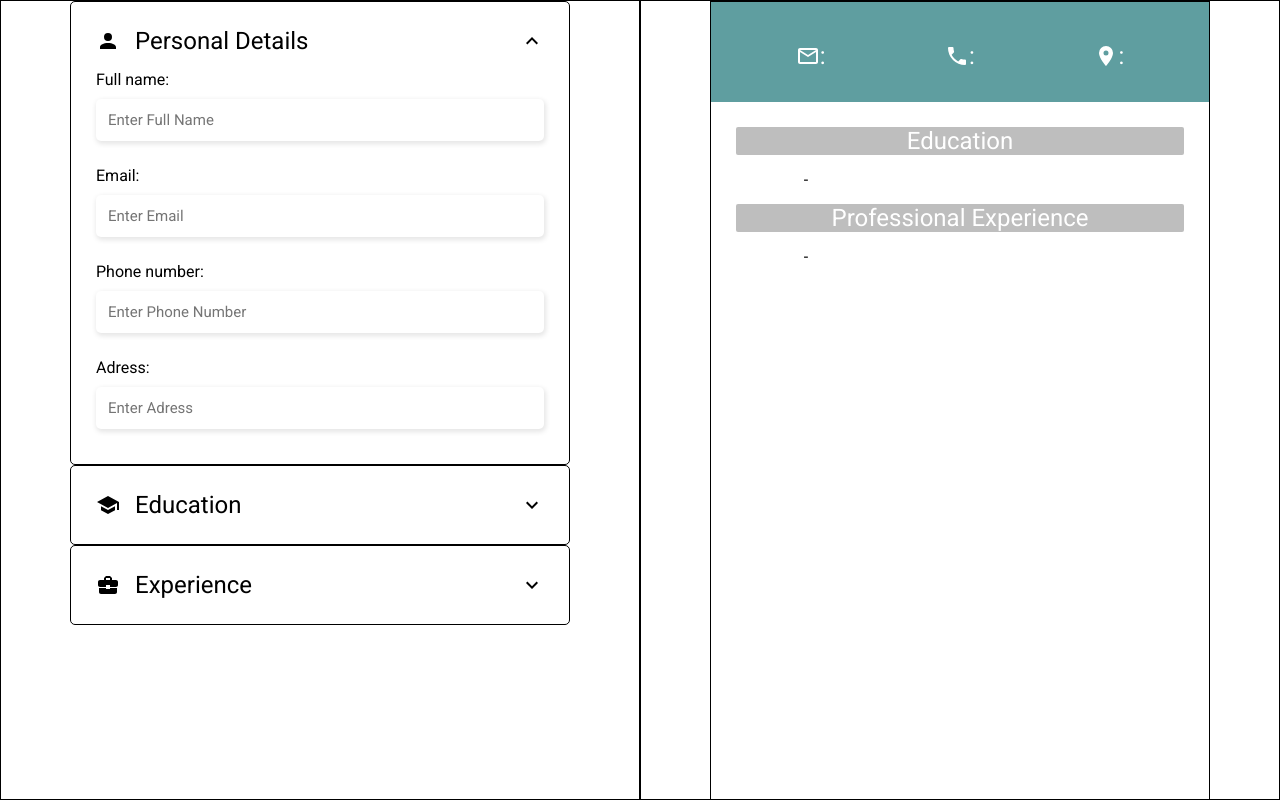
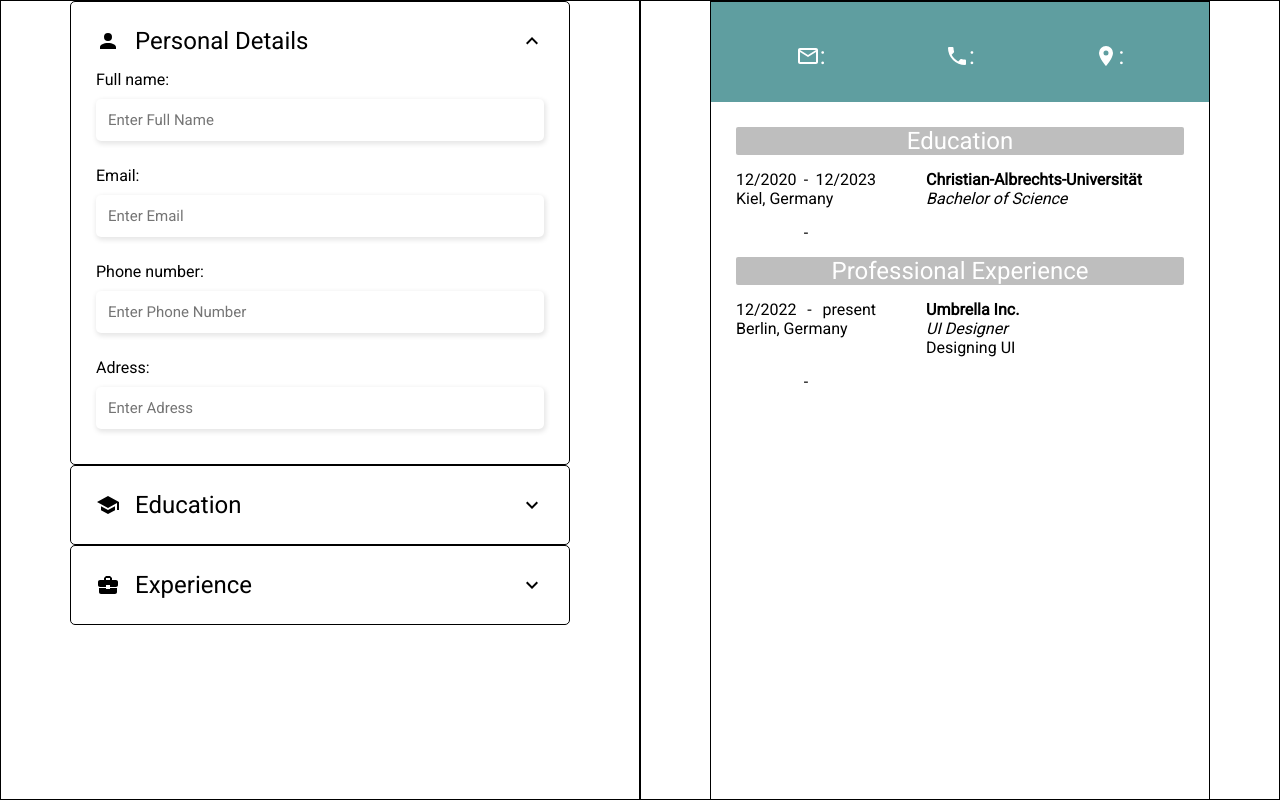
Before and after one commit to DayanWalter/TOP-cv-application, a React (Vite) app: page / in a window 1280 px wide. Shown: the top 800 px of the page. Built offline with nearby package versions, Linux system fonts and the light colour scheme.

Commit message:
educationArray and experienceArray are working

```diff
--- a/src/components/App.jsx
+++ b/src/components/App.jsx
@@ -4,7 +4,7 @@ import Education from './Education';
 import Experience from './Experience';
 import CV from './CV';
 
-let nextId = 1;
+let nextEduId = 1;
 const exampleEdu = [
   {
     id: 0,
@@ -13,6 +13,19 @@ const exampleEdu = [
     startDate: '12/2020',
     endDate: '12/2023',
     location: 'Kiel, Germany',
+  },
+];
+
+let nextExpId = 1;
+const exampleExp = [
+  {
+    id: 0,
+    company: 'Umbrella Inc.',
+    position: 'UI Designer',
+    startDate: '12/2022',
+    endDate: 'present',
+    location: 'Berlin, Germany',
+    description: 'Designing UI',
   },
 ];
 
@@ -111,19 +124,48 @@ export default function App() {
   const [activeIndex, setActiveIndex] = useState(0);
 
   // Education Array
-
   const [educationArray, setEducationArray] = useState(exampleEdu);
 
   function handleAddEducation() {
     setEducationArray([
       ...educationArray,
       {
-        id: nextId++,
+        id: nextEduId++,
         ...education,
       },
     ]);
+    const newEducation = {
+      school: '',
+      degree: '',
+      startDate: '',
+      endDate: '',
+      location: '',
+    };
+    setEducation(newEducation);
   }
 
+  // Experience Array
+
+  const [experienceArray, setExperienceArray] = useState(exampleExp);
+
+  function handleAddExperience() {
+    setExperienceArray([
+      ...experienceArray,
+      {
+        id: nextExpId++,
+        ...experience,
+      },
+    ]);
+    const newExperience = {
+      company: '',
+      position: '',
+      startDate: '',
+      endDate: '',
+      location: '',
+      description: '',
+    };
+    setExperience(newExperience);
+  }
   return (
     <div className="app">
       <div className="left">
@@ -166,6 +208,7 @@ export default function App() {
           handleExpEndDateChange={handleExpEndDateChange}
           handleExpLocationChange={handleExpLocationChange}
           handleDescriptionChange={handleDescriptionChange}
+          handleAddExperience={handleAddExperience}
         />
       </div>
       <div className="right">
@@ -174,6 +217,7 @@ export default function App() {
           education={education}
           experience={experience}
           educationArray={educationArray}
+          experienceArray={experienceArray}
         />
       </div>
     </div>
--- a/src/components/CV.jsx
+++ b/src/components/CV.jsx
@@ -3,13 +3,15 @@ import { mdiEmailOutline } from '@mdi/js';
 import { mdiPhone } from '@mdi/js';
 import { mdiMapMarker } from '@mdi/js';
 
-export default function CV({ person, education, experience, educationArray }) {
+export default function CV({
+  person,
+  education,
+  experience,
+  educationArray,
+  experienceArray,
+}) {
   return (
     <div className="cv">
-      {console.log(
-        '🚀 ~ file: CV.jsx:7 ~ CV ~ educationArray:',
-        educationArray
-      )}
       <div className="head">
         <div className="top">
           <h1>{person.fullname}</h1>
@@ -30,6 +32,29 @@ export default function CV({ person, education, experience, educationArray }) {
       </div>
       <div className="body">
         <h1>Education</h1>
+
+        {educationArray.map((entry) => (
+          <li key={entry.id}>
+            <div className="dateLocation">
+              <div className="date">
+                <p className="startDate">{entry.startDate}</p>-
+                <p className="endDate">{entry.endDate}</p>
+                {}
+              </div>
+              <div className="location">
+                <p>{entry.location}</p>
+              </div>
+            </div>
+
+            <div className="schoolDegree">
+              <div className="school">
+                <p>{entry.school}</p>
+              </div>
+              <div className="degree">{entry.degree}</div>
+            </div>
+          </li>
+        ))}
+        {/* Example Education */}
         <li>
           <div className="dateLocation">
             <div className="date">
@@ -51,6 +76,30 @@ export default function CV({ person, education, experience, educationArray }) {
         </li>
 
         <h1>Professional Experience</h1>
+
+        {experienceArray.map((entry) => (
+          <li key={entry.id}>
+            <div className="dateLocation">
+              <div className="date">
+                <p className="startDate">{entry.startDate}</p>-
+                <p className="endDate">{entry.endDate}</p>
+              </div>
+              <div className="location">
+                <p>{entry.location}</p>
+              </div>
+            </div>
+            <div className="companyPositionDescription">
+              <div className="company">
+                <p>{entry.company}</p>
+              </div>
+              <div className="position">{entry.position}</div>
+              <div className="description">{entry.description}</div>
+            </div>
+          </li>
+        ))}
+
+        {/* Example Experience */}
+
         <li>
           <div className="dateLocation">
             <div className="date">
--- a/src/components/Experience.jsx
+++ b/src/components/Experience.jsx
@@ -12,6 +12,7 @@ export default function Experience({
   handleExpEndDateChange,
   handleExpLocationChange,
   handleDescriptionChange,
+  handleAddExperience,
   onShow,
 }) {
   return (
@@ -86,7 +87,9 @@ export default function Experience({
           <div className="button">
             <button className="delete">Delete</button>
             <button className="cancel">Cancel</button>
-            <button className="save">Save</button>
+            <button className="save" onClick={handleAddExperience}>
+              Save
+            </button>
           </div>
         </form>
       ) : (
```
